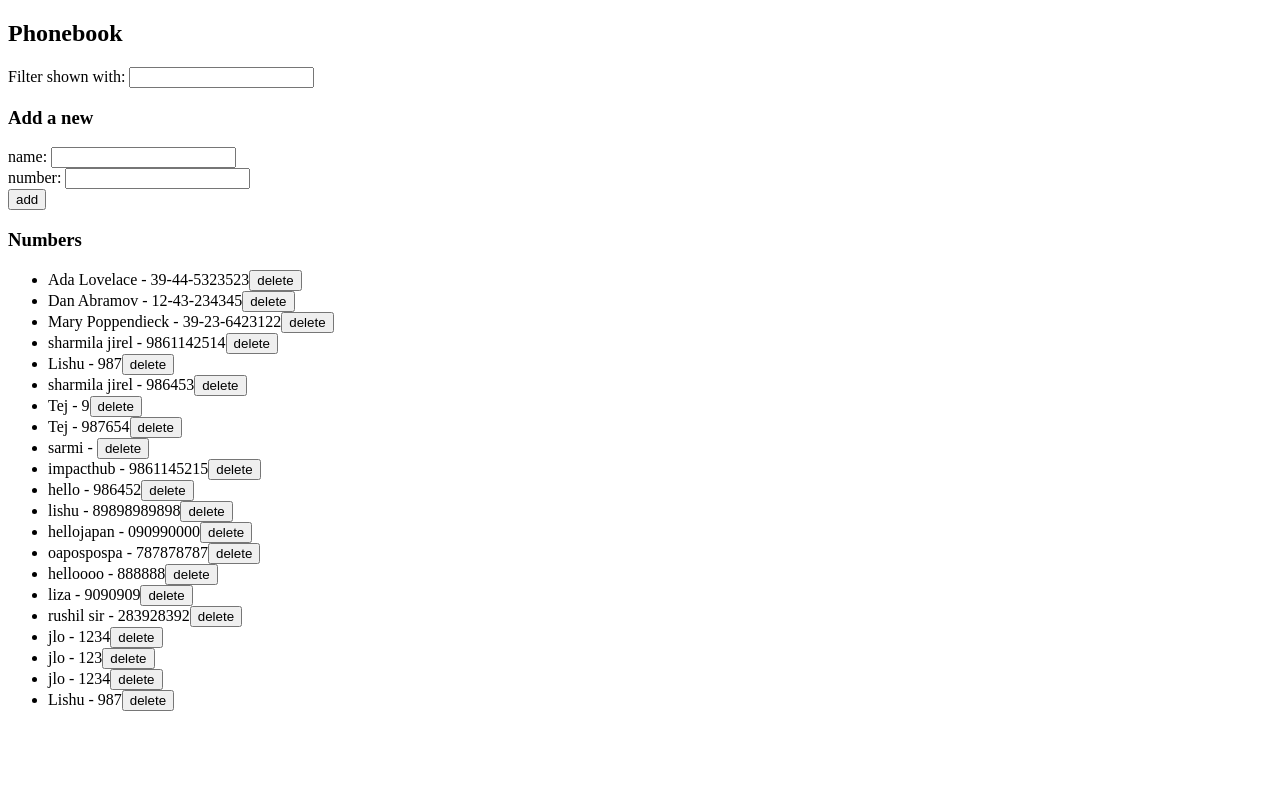
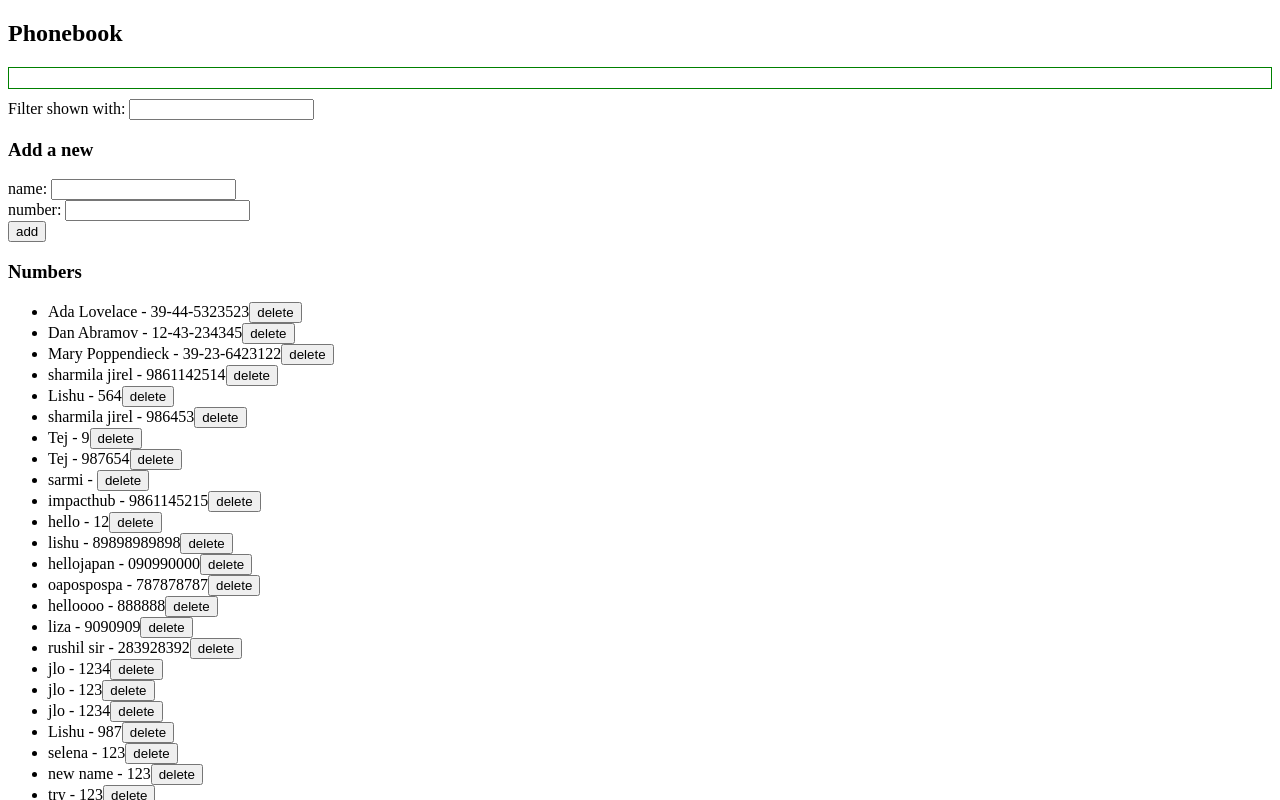
Before and after one commit to sharmila657/fullstackopen-exercises, a React (Vite) app in the folder part2/Phonebook/: page / in a window 1280 px wide. Shown: the top 800 px of the page. Built offline with nearby package versions, Linux system fonts and the light colour scheme; data requests are answered from the project's data file.

Commit message:
ex 2.16 & 2.17

```diff
--- a/part2/Phonebook/db.json
+++ b/part2/Phonebook/db.json
@@ -22,7 +22,7 @@
     },
     {
       "name": "Lishu",
-      "number": "987",
+      "number": "564",
       "id": 6
     },
     {
@@ -52,7 +52,7 @@
     },
     {
       "name": "hello",
-      "number": "986452",
+      "number": "12",
       "id": 14
     },
     {
@@ -104,6 +104,61 @@
       "name": "Lishu",
       "number": "987",
       "id": 28
+    },
+    {
+      "name": "selena",
+      "number": "123",
+      "id": 29
+    },
+    {
+      "name": "new name",
+      "number": "123",
+      "id": 30
+    },
+    {
+      "name": "try",
+      "number": "123",
+      "id": 31
+    },
+    {
+      "name": "dec 14",
+      "number": "2023",
+      "id": 32
+    },
+    {
+      "name": "new year",
+      "number": "1234",
+      "id": 33
+    },
+    {
+      "name": "nepal",
+      "number": "014",
+      "id": 34
+    },
+    {
+      "name": "new",
+      "number": "123",
+      "id": 35
+    },
+    {
+      "name": "Lishu",
+      "number": "564",
+      "id": 36
+    },
+    {
+      "name": "new",
+      "number": "123",
+      "id": 37
+    },
+    {
+      "name": "hello",
+      "number": "985",
+      "id": 38
+    },
+    {
+      "name": "hello",
+      "number": "12",
+      "id": 39
     }
   ]
 }
--- a/part2/Phonebook/src/App.jsx
+++ b/part2/Phonebook/src/App.jsx
@@ -1,4 +1,3 @@
-
 import { useState, useEffect } from "react";
 import Persons from './components/Persons'
 import PersonForm from './components/PersonForm'
@@ -8,33 +7,57 @@ import personsServices from './services/persons'
 const App = () => {
   const [persons, setPersons] = useState([]);
   const [newName, setNewName] = useState('')
-
   const [newVal, setNewVal] = useState('')
   const [searchVal, setSearchVal] = useState('')
+  const [notification, setNotification] = useState('null');
 
   useEffect(() => {
     personsServices.getAll()
       .then((result) => {
       setPersons(result)
+      })
+    .catch (error => {
+  showErrorNotification('Error fetching data from server');
+  console.error('Error fetching data',error)
     })
     },
-   []);
+    []);
+
+  const showSuccessNotification = (message) => {
+    setNotification({ type: 'success', message });
+    setTimeout(() => {
+      setNotification(null);
+    }, 2000);
+  }
+
+  const showErrorNotification = (message) => {
+    setNotification({ type: 'error', message });
+    setTimeout(() => {
+      setNotification(null);
+    }, 2000);
+  }
 
 
   const addNote = (event) => {
     event.preventDefault();
 
-    // if (persons.some(person => person.name === newName)) {
+    if (persons.some(person => person.name === newName)) {
     //   alert(`${newName} is already added to the phonebook.`);
+    showErrorNotification(`${newName} is already added to the phonebook.`)
 
-    // }
+    }
 
     let newPerson = { name: newName, number: newVal };
 
     personsServices.create(newPerson)
       .then((result) => {
         setPersons([...persons, result.data])
+        showSuccessNotification(`${newPerson.name} added to the phonebook.`)
       })
+      .catch(error => {
+        showErrorNotification('error adding person, Please try again later')
+        console.error('Error adding person:', error)
+    })
 
 
     const existingPerson = persons.find((person) => person.name === newName);
@@ -51,8 +74,15 @@ const App = () => {
         .update(existingPerson.id, updatedPerson)
         .then((updatedPerson) => {
           setPersons(persons.map((person) => (person.id !== updatedPerson.id ? person : updatedPerson)));
+          showSuccessNotification(`${updatedPerson.name}'s number updated successfully'`)
+
         })
         .catch((error) => {
+          if (error.response && error.response.status === 404) {
+            showErrorNotification(`${updatedPerson.name} not found.`)
+          } else {
+            showErrorNotification('Error deleting person')
+          }
           console.error('Error updating person:', error);
         });
     }
@@ -92,8 +122,14 @@ const App = () => {
         .remove(id)
         .then(() => {
           setPersons(persons.filter((person) => person.id !== id));
+          showSuccessNotification(`${personToDelete.name} deleted from Phonebook.`)
         })
         .catch((error) => {
+          if (error.response && error.response.status === 404) {
+            showErrorNotification(`${personToDelete.name} not found.`)
+          } else {
+            showErrorNotification('Error deleting person')
+          }
           console.error('Error deleting person:', error);
         });
     }
@@ -104,8 +140,14 @@ const App = () => {
     <div>
       <h2>Phonebook</h2>
 
+      {notification && (
+        <div style={{ color: notification.type === 'error' ? 'red' : 'green', border: '1px solid', padding: '10px', marginBottom: '10px' }}>
+          {notification.message}
+        </div>
+      )}
 
-      <Filter handleSearch={handleSearch} />
+
+      <Filter handleSearch={handleSearch}/>
 
       <h3>Add a new</h3>
 
@@ -119,7 +161,10 @@ const App = () => {
 
       <h3>Numbers</h3>
 
-      <Persons filteredPersons={filteredPersons} handleDelete={handleDelete} />
+      <Persons
+        filteredPersons={filteredPersons}
+        handleDelete={handleDelete}
+/>
     </div>
   )
 }
```
Also changed, not shown: 1 other file (tests, documents, lock files or other folders).
